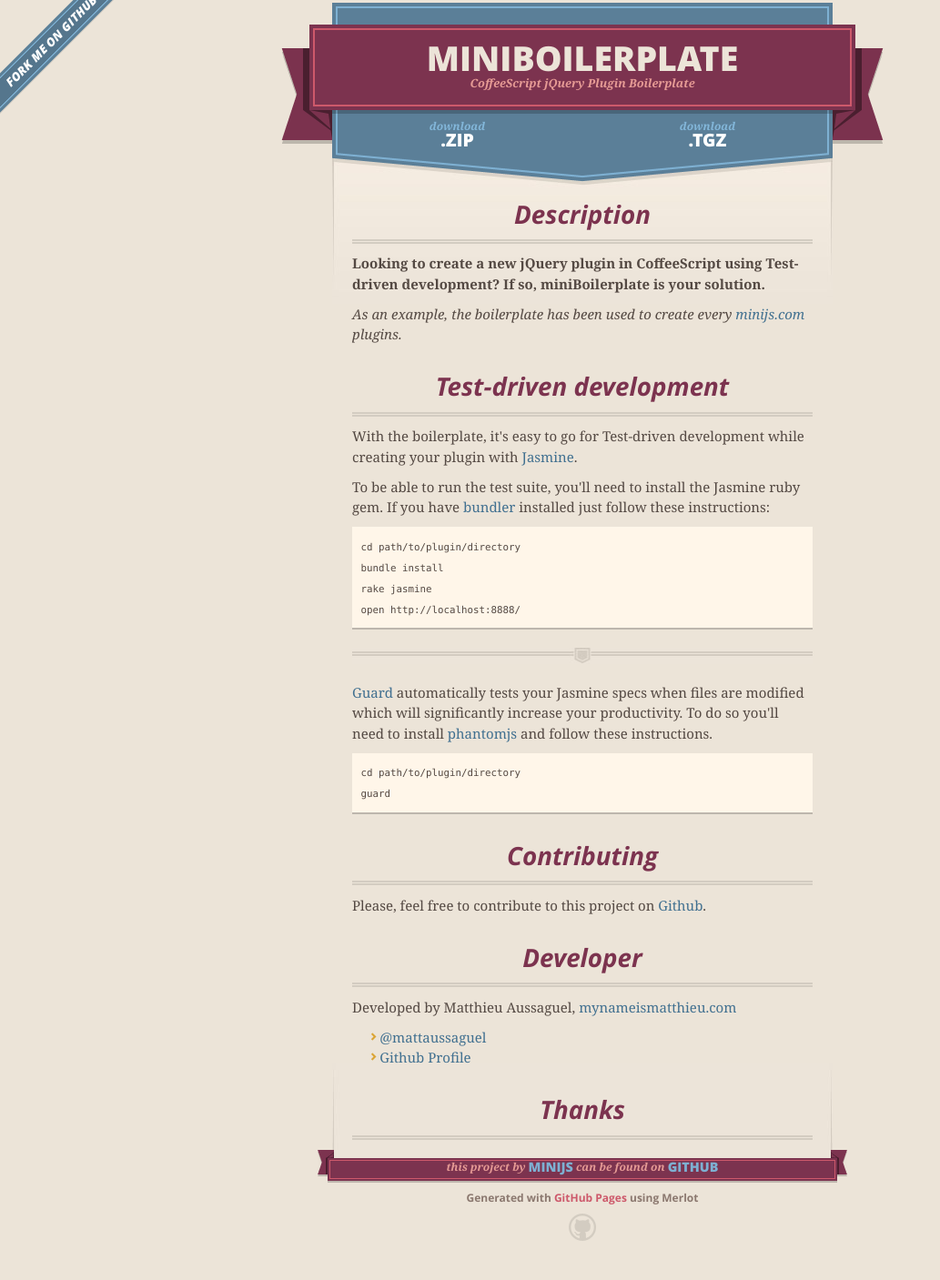
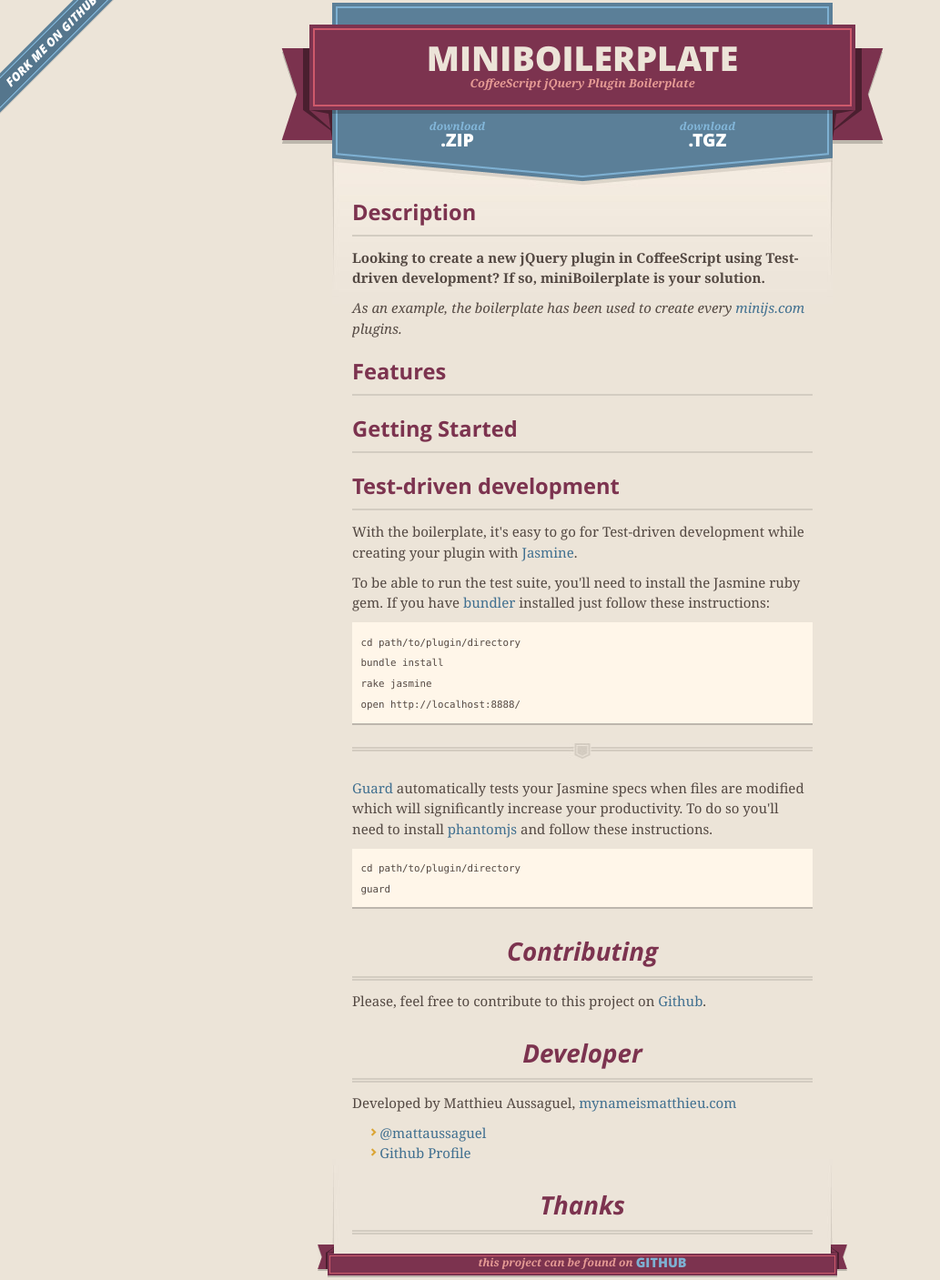
Before and after one commit to miniJs/miniBoilerplate, a plain HTML site: page index.html in a window 1280 px wide. Shown: the part 11-1418 px from the top of the page at 91% size, without its empty margins (0-1033 px from the left). Drawn offline with nearby package versions, Linux system fonts and the light colour scheme.

Commit message:
Add few tweaks

```diff
--- a/index.html
+++ b/index.html
@@ -46,13 +46,16 @@
 
 
       <section id="main_content">
-        <h1>Description</h1>
+        <h2>Description</h2>
 
 <p><strong>Looking to create a new jQuery plugin in CoffeeScript using Test-driven development? If so, miniBoilerplate is your solution.</strong></p>
 
 <p><em>As an example, the boilerplate has been used to create every <a href="http://minijs.com/">minijs.com</a> plugins.</em></p>
 
-<h1>Test-driven development</h1>
+<h2>Features</h2>
+<h2>Getting Started</h2>
+
+<h2>Test-driven development</h2>
 
 <p>With the boilerplate, it's easy to go for Test-driven development while creating your plugin with <a href="http://pivotal.github.com/jasmine/">Jasmine</a>.</p>
 
@@ -87,13 +90,11 @@
       <footer>
         <span class="ribbon-outer">
           <span class="ribbon-inner">
-            <p>this project by <a href="https://github.com/miniJs">miniJs</a> can be found on <a href="https://github.com/miniJs/miniBoilerplate">GitHub</a></p>
+            <p>this project can be found on <a href="https://github.com/miniJs/miniBoilerplate">GitHub</a></p>
           </span>
           <span class="left-tail"></span>
           <span class="right-tail"></span>
         </span>
-        <p>Generated with <a href="http://pages.github.com">GitHub Pages</a> using Merlot</p>
-        <span class="octocat"></span>
       </footer>
 
     </div>
```
